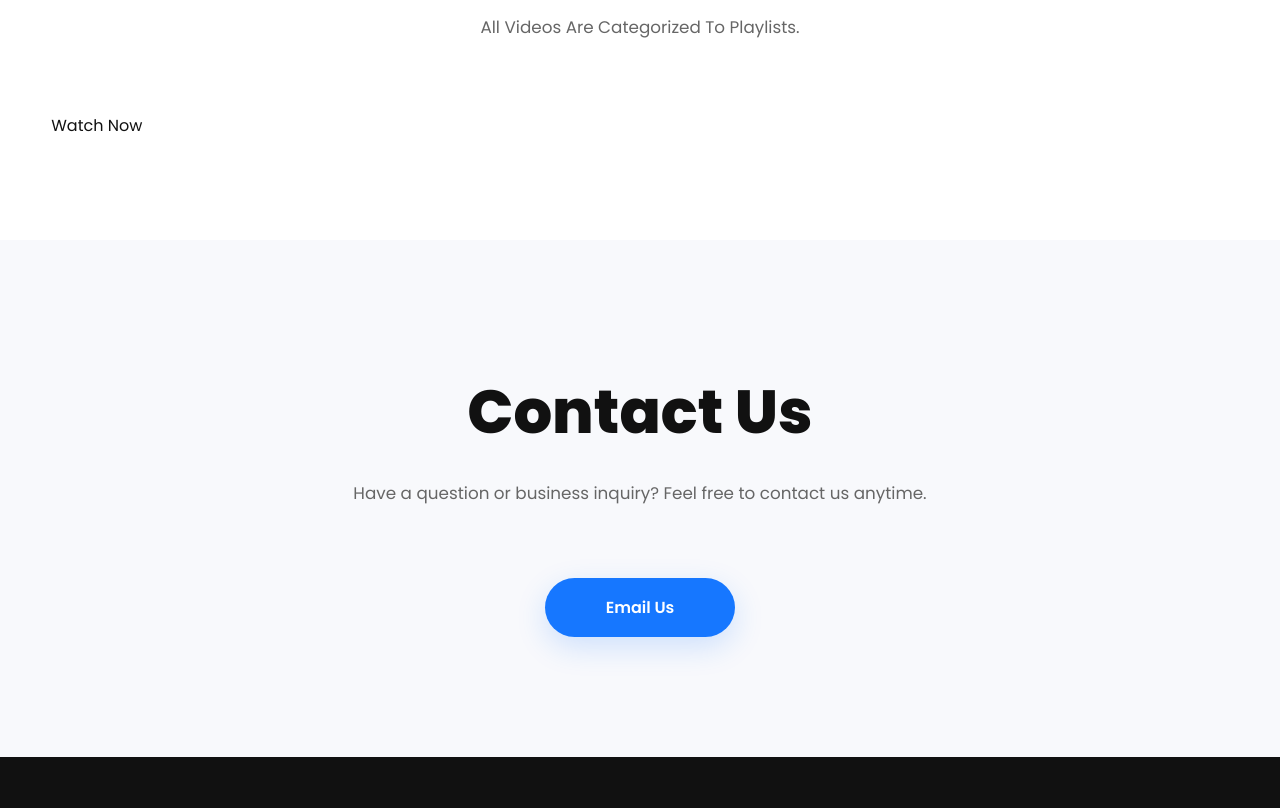
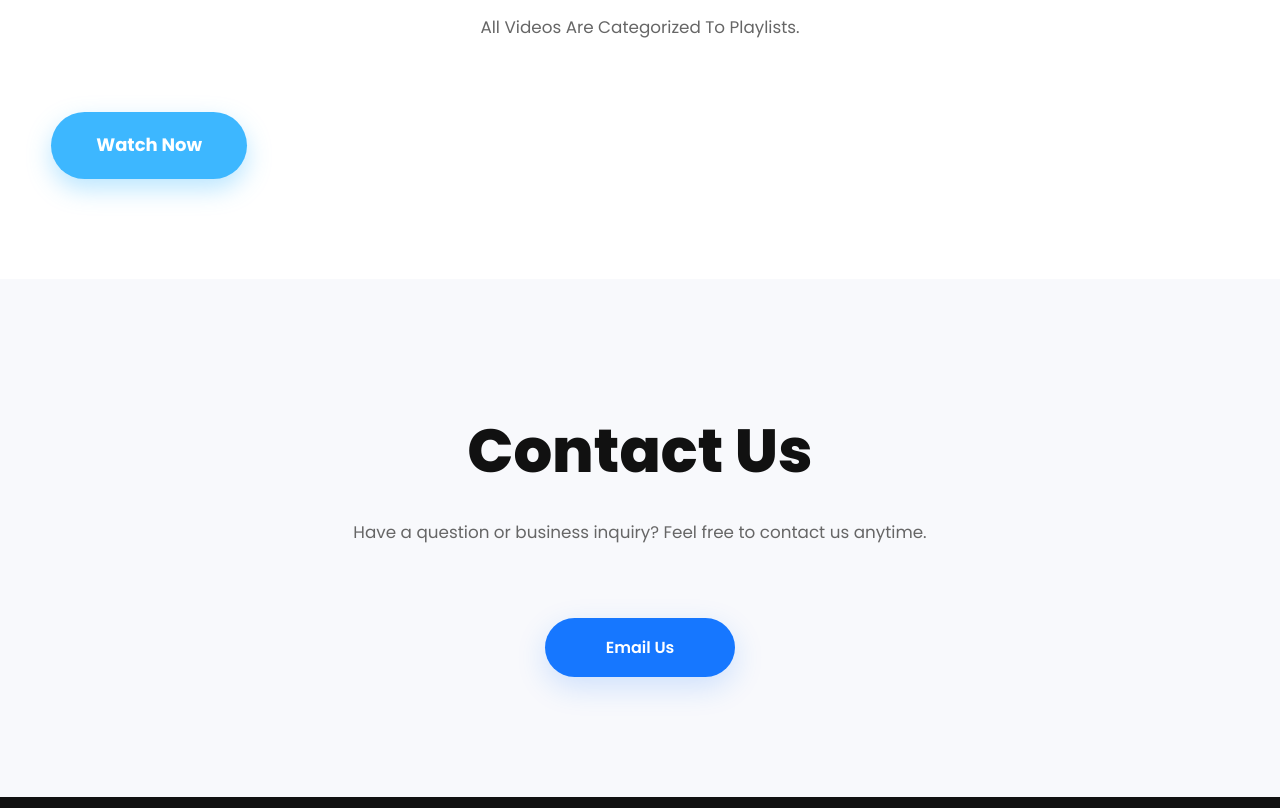
Before and after one commit to amdcreativestudio/AM-Digital-Studio, a plain HTML site: page index.html in a window 1280 px wide. Shown: the part 2614-3422 px from the top of the page. Drawn offline with Linux system fonts and the light colour scheme.

Commit message:
Update index.html

```diff
--- a/index.html
+++ b/index.html
@@ -274,7 +274,9 @@
             <div class="watch-buttons">
 
 
-                <a href="video.html">Watch Now</a>
+                <a href="video.html" class="watch-btn">
+                    Watch Now
+                </a>
 
             </div>
 
```
